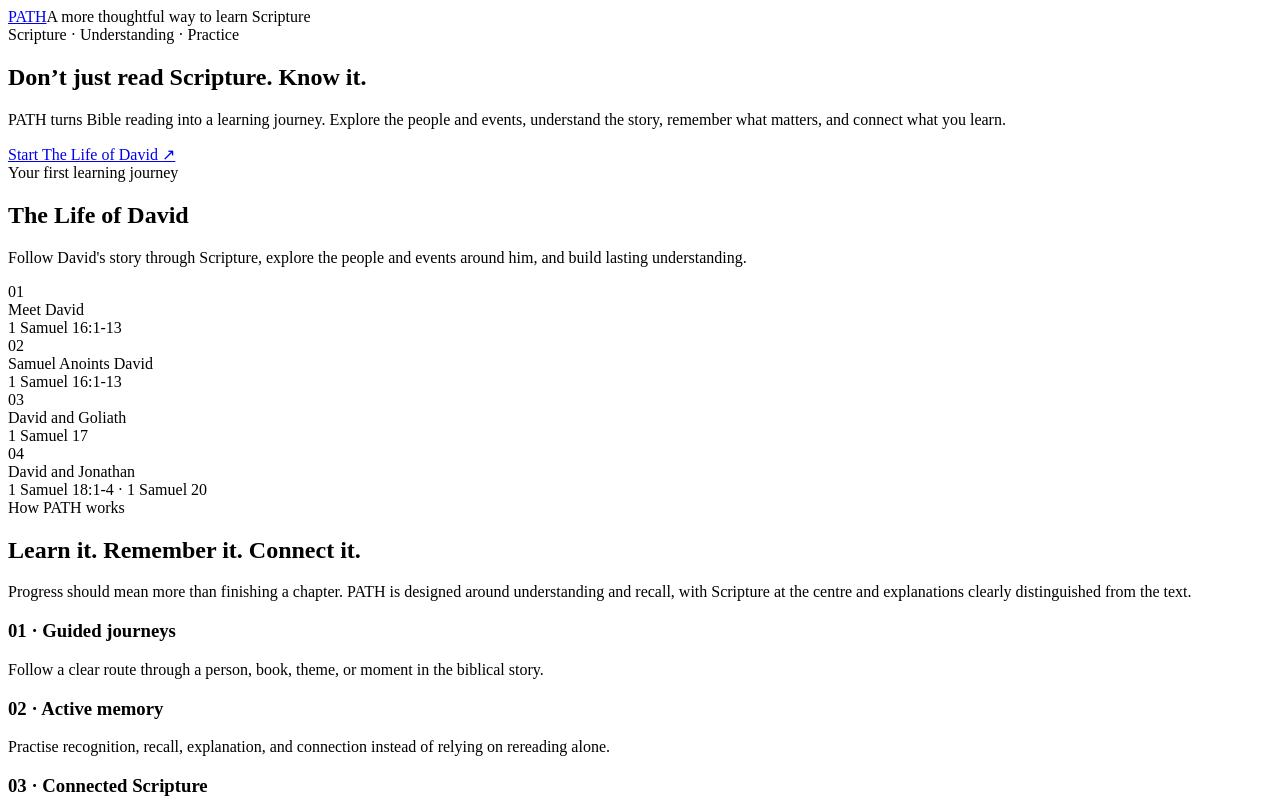
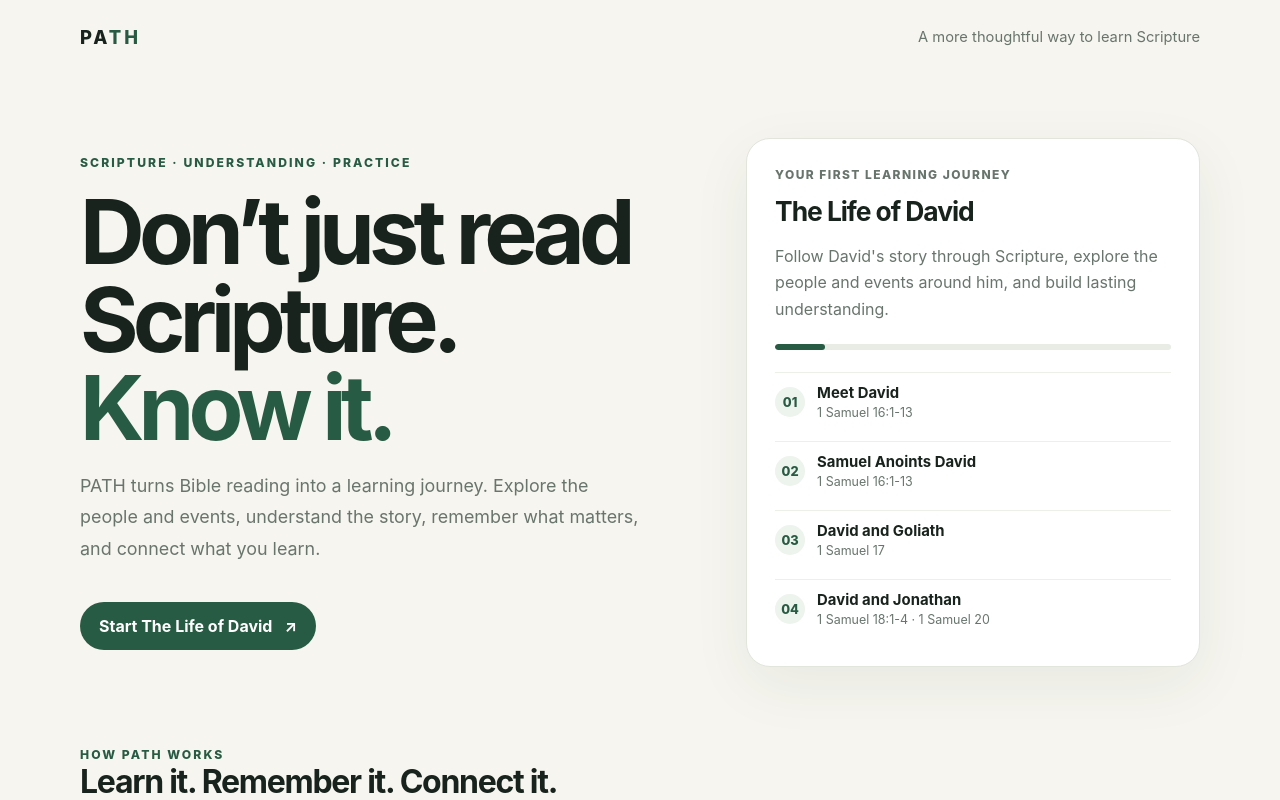
Before and after one commit to getkonnekted/Path, a Next.js app in the folder apps/web/: page / in a window 1280 px wide. Shown: the top 800 px of the page. Built offline with nearby package versions, Linux system fonts and the light colour scheme.

Commit message:
fix(style): preserve journey styles with auth screens

```diff
--- a/apps/web/app/globals.css
+++ b/apps/web/app/globals.css
@@ -1,3 +1,147 @@
+:root {
+  color-scheme: light;
+  --ink: #18231d;
+  --muted: #68756d;
+  --paper: #f6f5ef;
+  --card: #ffffff;
+  --green: #285b43;
+  --green-dark: #1b4030;
+  --line: #e1e5dc;
+  --gold: #c69a4a;
+}
+
+* { box-sizing: border-box; }
+
+html, body { min-height: 100%; }
+
+body {
+  margin: 0;
+  background: var(--paper);
+  color: var(--ink);
+  font-family: Inter, ui-sans-serif, system-ui, -apple-system, BlinkMacSystemFont, "Segoe UI", sans-serif;
+}
+
+a { color: inherit; text-decoration: none; }
+
+button { font: inherit; }
+
+.shell {
+  width: min(1120px, calc(100% - 40px));
+  margin: 0 auto;
+}
+
+.topbar {
+  display: flex;
+  align-items: center;
+  justify-content: space-between;
+  padding: 26px 0;
+}
+
+.brand { font-size: 1.15rem; font-weight: 800; letter-spacing: .16em; }
+.brand span { color: var(--green); }
+.top-link { color: var(--muted); font-size: .92rem; }
+
+.hero { padding: 64px 0 54px; display: grid; grid-template-columns: 1.15fr .85fr; gap: 52px; align-items: center; }
+.eyebrow { color: var(--green); font-size: .76rem; font-weight: 800; letter-spacing: .17em; text-transform: uppercase; }
+h1 { max-width: 680px; margin: 18px 0; font-size: clamp(3rem, 7vw, 5.6rem); line-height: .98; letter-spacing: -.065em; }
+.hero-copy { max-width: 570px; color: var(--muted); font-size: 1.12rem; line-height: 1.75; }
+.primary-link { display: inline-flex; align-items: center; gap: 12px; margin-top: 20px; padding: 14px 19px; border-radius: 999px; background: var(--green); color: white; font-weight: 700; }
+.primary-link:hover { background: var(--green-dark); }
+.path-card { padding: 28px; border: 1px solid var(--line); border-radius: 24px; background: var(--card); box-shadow: 0 18px 60px #203b2810; }
+.card-label { color: var(--muted); font-size: .75rem; font-weight: 800; letter-spacing: .12em; text-transform: uppercase; }
+.path-card h2 { margin: 13px 0 8px; font-size: 1.65rem; letter-spacing: -.04em; }
+.path-card p { color: var(--muted); line-height: 1.65; }
+.progress-track { height: 6px; overflow: hidden; margin: 22px 0; border-radius: 99px; background: #e8ece5; }
+.progress-fill { width: 12.5%; height: 100%; border-radius: inherit; background: var(--green); }
+.step-list { display: grid; gap: 10px; }
+.step { display: flex; gap: 12px; align-items: center; padding: 11px 0; border-top: 1px solid #edf0e9; }
+.step-number { display: grid; width: 30px; height: 30px; flex: 0 0 30px; place-items: center; border-radius: 50%; background: #edf3ed; color: var(--green); font-size: .8rem; font-weight: 800; }
+.step-title { font-size: .93rem; font-weight: 650; }
+.step-ref { margin-top: 3px; color: var(--muted); font-size: .78rem; }
+.section { padding: 26px 0 84px; }
+.section h2 { margin: 0 0 12px; font-size: 2rem; letter-spacing: -.04em; }
+.section-copy { max-width: 600px; color: var(--muted); line-height: 1.7; }
+.feature-grid { display: grid; grid-template-columns: repeat(3, 1fr); gap: 16px; margin-top: 28px; }
+.feature { padding: 22px; border: 1px solid var(--line); border-radius: 18px; background: #ffffff80; }
+.feature h3 { margin: 0 0 8px; font-size: 1rem; }
+.feature p { margin: 0; color: var(--muted); font-size: .92rem; line-height: 1.65; }
+.footer { padding: 24px 0 38px; border-top: 1px solid var(--line); color: var(--muted); font-size: .85rem; }
+
+@media (max-width: 760px) {
+  .shell { width: min(100% - 28px, 600px); }
+  .hero { grid-template-columns: 1fr; gap: 28px; padding: 38px 0 44px; }
+  h1 { font-size: clamp(3.2rem, 15vw, 5rem); }
+  .feature-grid { grid-template-columns: 1fr; }
+  .topbar { padding: 20px 0; }
+}
+
+
+/* Learning journey */
+.lesson-shell { padding: 30px 0 72px; }
+.lesson-heading { max-width: 900px; margin-bottom: 10px; font-size: clamp(2.6rem, 6vw, 4.4rem); }
+.lesson-subtitle { display: block; margin-top: 12px; color: var(--green); font-size: .48em; letter-spacing: -.035em; }
+.lesson-intro { max-width: 680px; margin: 0 0 34px; color: var(--muted); font-size: 1.05rem; line-height: 1.7; }
+.learning-layout { display: grid; grid-template-columns: 285px minmax(0, 1fr); gap: 24px; align-items: start; }
+.learning-sidebar, .lesson-panel { border: 1px solid var(--line); border-radius: 22px; background: var(--card); }
+.learning-sidebar { padding: 22px 18px; }
+.learning-progress-label { display: flex; justify-content: space-between; gap: 10px; margin-top: 22px; font-size: .84rem; }
+.learning-progress-label strong { color: var(--green); }
+.lesson-nav { display: flex; align-items: center; width: 100%; gap: 12px; padding: 13px 8px; border: 0; border-top: 1px solid #edf0e9; background: transparent; color: var(--ink); text-align: left; cursor: pointer; }
+.lesson-nav.active { margin-top: 4px; border-radius: 12px; background: #edf3ed; }
+.lesson-nav-number { display: grid; width: 32px; height: 32px; flex: 0 0 32px; place-items: center; border: 1px solid var(--line); border-radius: 50%; color: var(--green); font-size: .76rem; font-weight: 800; }
+.lesson-nav strong, .lesson-nav small { display: block; }
+.lesson-nav strong { font-size: .84rem; line-height: 1.35; }
+.lesson-nav small { margin-top: 4px; color: var(--muted); font-size: .7rem; letter-spacing: .04em; }
+.sidebar-note { margin-top: 16px; padding: 12px; border-radius: 12px; background: #f7f7f2; color: var(--muted); font-size: .76rem; line-height: 1.55; }
+.lesson-panel { min-width: 0; padding: clamp(22px, 4vw, 42px); }
+.lesson-meta { display: flex; justify-content: space-between; gap: 12px; color: var(--muted); font-size: .75rem; font-weight: 800; letter-spacing: .1em; }
+.lesson-meta span:first-child { color: var(--green); }
+.lesson-panel h2 { margin: 24px 0 12px; font-size: clamp(1.8rem, 4vw, 2.65rem); letter-spacing: -.045em; line-height: 1.12; }
+.scripture-reference { margin: 18px 0; color: var(--green); font-size: .77rem; font-weight: 800; letter-spacing: .08em; }
+.lesson-body { color: #48574d; font-size: 1.02rem; line-height: 1.85; }
+.insight-card { margin: 24px 0; padding: 20px; border-left: 3px solid var(--gold); border-radius: 0 14px 14px 0; background: #f8f5ec; }
+.insight-label { color: #8b6a2e; font-size: .72rem; font-weight: 850; letter-spacing: .12em; }
+.insight-card p { margin: 8px 0 0; line-height: 1.7; }
+.reading-prompt { margin: 24px 0; padding: 20px; border: 1px solid var(--line); border-radius: 14px; }
+.reading-prompt strong { color: var(--green); }
+.reading-prompt p { margin: 8px 0 0; color: var(--muted); line-height: 1.7; }
+.lesson-actions { display: flex; flex-wrap: wrap; justify-content: space-between; gap: 12px; margin-top: 30px; }
+.primary-button, .secondary-button { min-height: 46px; padding: 12px 17px; border: 1px solid transparent; border-radius: 999px; font-weight: 750; cursor: pointer; }
+.primary-button { background: var(--green); color: white; }
+.primary-button:hover:not(:disabled) { background: var(--green-dark); }
+.primary-button:disabled { cursor: not-allowed; opacity: .45; }
+.secondary-button { border-color: var(--line); background: white; color: var(--ink); }
+.content-note { margin-top: 26px; color: var(--muted); font-size: .78rem; line-height: 1.65; }
+.quiz-heading { max-width: 650px; }
+.answer-list { display: grid; gap: 10px; margin: 26px 0; }
+.answer-option { display: flex; align-items: center; gap: 12px; width: 100%; padding: 15px; border: 1px solid var(--line); border-radius: 14px; background: white; color: var(--ink); text-align: left; line-height: 1.5; cursor: pointer; }
+.answer-option:hover:not(:disabled) { border-color: var(--green); background: #f8fbf8; }
+.answer-option.correct { border-color: #4b8a61; background: #edf7ef; }
+.answer-option.incorrect { border-color: #c86d61; background: #fff1ef; }
+.answer-letter { display: grid; width: 30px; height: 30px; flex: 0 0 30px; place-items: center; border-radius: 50%; background: #f0f2ec; color: var(--green); font-size: .8rem; font-weight: 800; }
+.answer-mark { margin-left: auto; color: var(--green); font-weight: 900; }
+.answer-feedback { margin: 20px 0; padding: 18px; border-radius: 14px; background: #fff1ef; }
+.answer-feedback.feedback-correct { background: #edf7ef; }
+.answer-feedback p { margin-bottom: 0; color: #48574d; line-height: 1.65; }
+.results-panel { text-align: center; }
+.results-panel .insight-card { text-align: left; }
+.results-icon { display: grid; width: 56px; height: 56px; margin: 0 auto 22px; place-items: center; border-radius: 50%; background: #edf3ed; color: var(--green); font-size: 1.6rem; font-weight: 900; }
+.results-score { margin: 24px 0; color: var(--green); font-size: 3.5rem; font-weight: 850; letter-spacing: -.06em; }
+.results-score span { color: var(--muted); font-size: 1rem; font-weight: 500; letter-spacing: 0; }
+.results-panel .lesson-actions { justify-content: center; }
+.return-link { display: inline-block; margin-top: 20px; color: var(--green); font-weight: 750; }
+@media (max-width: 760px) {
+  .lesson-shell { padding-top: 18px; }
+  .learning-layout { grid-template-columns: 1fr; }
+  .learning-sidebar { padding: 18px 14px; }
+  .learning-sidebar .lesson-nav { display: inline-flex; width: 100%; }
+  .lesson-panel { padding: 22px 18px; }
+  .lesson-actions { flex-direction: column-reverse; }
+  .lesson-actions button { width: 100%; }
+}
+
+.saved-score { display: block; margin-top: 10px; color: var(--green); font-size: .78rem; }
+
 /* Auth pages */
 .auth-shell { width: min(560px, calc(100% - 32px)); margin: 0 auto; padding: 42px 0 72px; }
 .auth-brand { display: inline-block; margin-bottom: 56px; font-size: 1.1rem; font-weight: 850; letter-spacing: .16em; }
```
